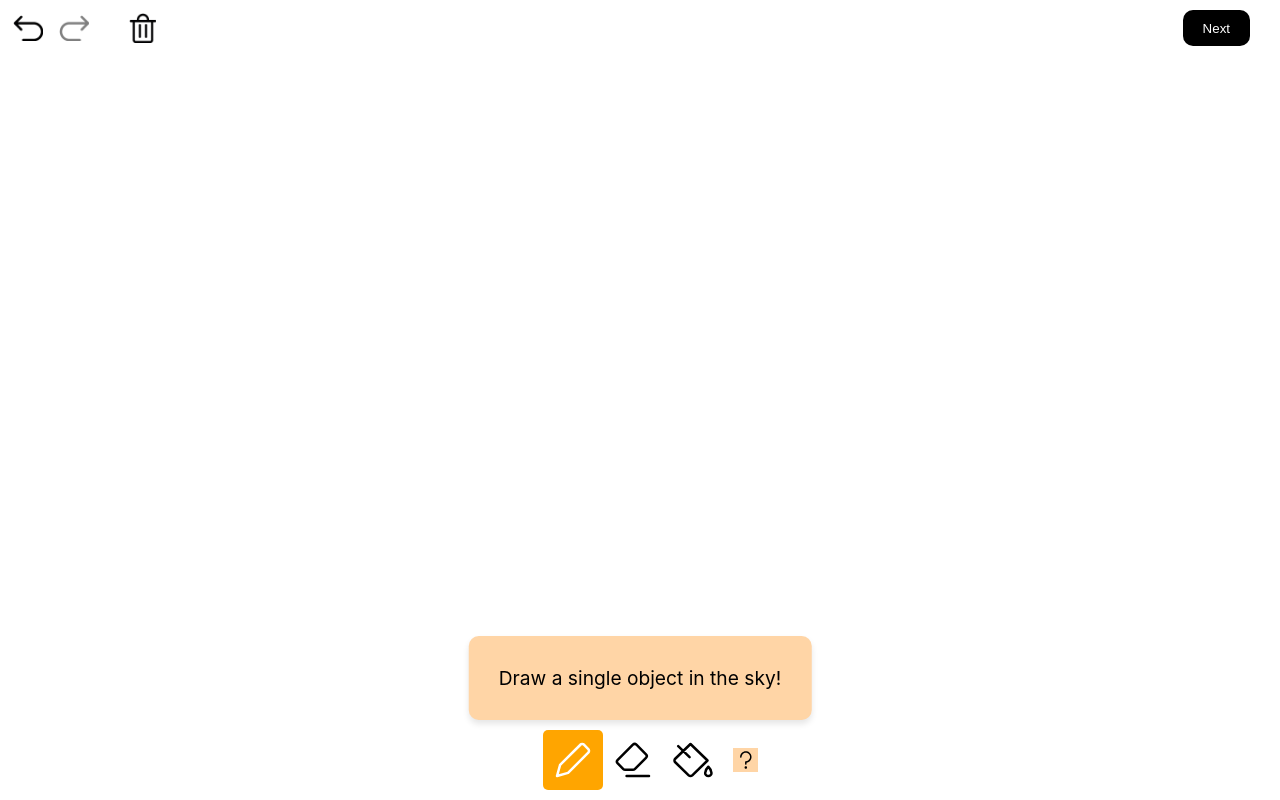
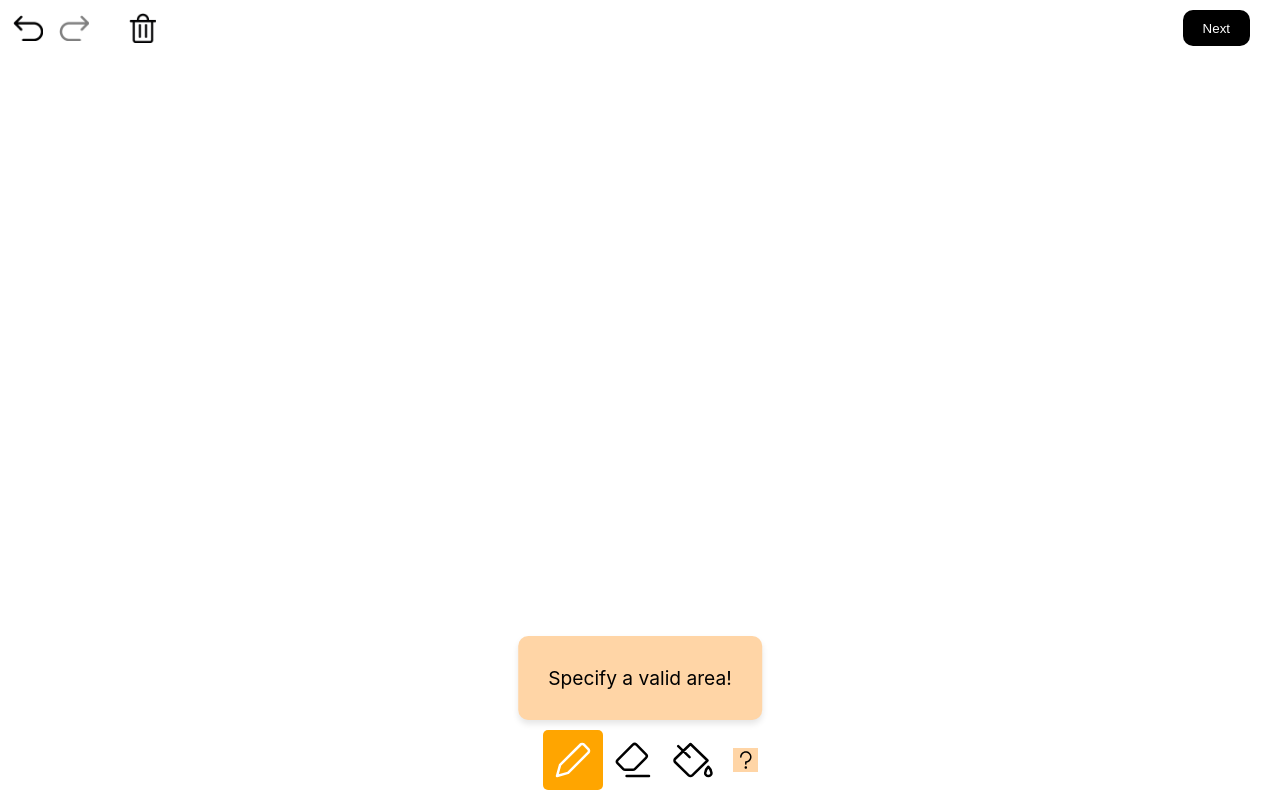
Before and after one commit to RioSamson/Digital-Wall, a React (Create React App) app in the folder app/: page /drawing in a window 1280 px wide. Both pictures are taken after a click on the element 745 px from the left and 760 px from the top of the page. Built offline with nearby package versions, Linux system fonts and the light colour scheme; no server answers.

Commit message:
added popup message content

```diff
--- a/app/src/components/BottomToolBar.js
+++ b/app/src/components/BottomToolBar.js
@@ -1,4 +1,4 @@
-import React, { useState } from "react";
+import React, { useState, useEffect } from "react";
 import Toolbox from "./Toolbox";
 import ColorPickerPopup from "./ColorPickerPopup";
 import PopupMessage from "./PopupMessage";
@@ -21,9 +21,17 @@ const BottomToolbar = ({
   canvasRef,
   lineWidth,
   setWidth,
+  area,
 }) => {
   const [svgBgColor, setSvgBgColor] = useState("white");
-  const [showPopup, setShowPopup] = useState(false);
+  const [showPopup, setShowPopup] = useState(true);
+
+  useEffect(() => {
+    const timer = setTimeout(() => {
+      setShowPopup(false);
+    }, 1500);
+    return () => clearTimeout(timer);
+  }, []);
 
   const handleQuestionMarkClick = () => {
     setSvgBgColor((prevColor) => (prevColor === "white" ? "#FFD5A6" : "white"));
@@ -61,7 +69,9 @@ const BottomToolbar = ({
           <path d="M12.7998 20.75C13.4902 20.75 14.0498 20.1904 14.0498 19.5C14.0498 18.8096 13.4902 18.25 12.7998 18.25C12.1094 18.25 11.5498 18.8096 11.5498 19.5C11.5498 20.1904 12.1094 20.75 12.7998 20.75Z" fill="black" />
         </svg>
       </div>
-      {showPopup && <PopupMessage />}
+      {showPopup && <PopupMessage
+      area={area}
+      />}
     </div>
   );
 };
--- a/app/src/components/PopupMessage.js
+++ b/app/src/components/PopupMessage.js
@@ -1,10 +1,21 @@
 import React from "react";
 
-const PopupMessage = () => {
+const PopupMessage = ({ area }) => {
+  let message;
+  if (area === "top") {
+    message = "Draw a single object in the sky!";
+  } else if (area === "center") {
+    message = "Draw a single object on the land!";
+  } else if (area === "bottom") {
+    message = "Draw a single object in the water!";
+  } else {
+    message = "Specify a valid area!";
+  }
+
   return (
     <div className="popup-message">
       <div className="popup-content">
-        <p style={{padding: "10px"}}>Draw a single object in the sky! </p>
+        <p style={{ padding: "10px" }}>{message}</p>
       </div>
     </div>
   );
--- a/app/src/pages/DrawingPage.js
+++ b/app/src/pages/DrawingPage.js
@@ -39,8 +39,8 @@ function DrawingPage() {
     "purple",
   ]);
   const [isUploading, setIsUploading] = useState(false);
-  const [enhancedImage, setEnhancedImage] = useState(null); // Store enhanced image
-  const [docId, setDocId] = useState(null); // Store document ID
+  const [enhancedImage, setEnhancedImage] = useState(null);
+  const [docId, setDocId] = useState(null);
 
   const handleUploadClick = () => {
     setShowTextInput(true);
@@ -460,7 +460,6 @@ const saveHistory = useCallback(() => {
   };
 
   const handleCanvasClick = (event) => {
-    console.log("canvas is clicked");
     if (mode === "fill") {
       console.log("mode is fill");
       // const canvas = canvasRef.current;
@@ -531,6 +530,7 @@ const saveHistory = useCallback(() => {
         canvasRef={canvasRef}
         lineWidth={lineWidth}
         setWidth={setWidth}
+        area={area}
       />
       <PromptModal
         showTextInput={showTextInput}
--- a/app/src/pages/SceneAreaSelectorPage.js
+++ b/app/src/pages/SceneAreaSelectorPage.js
@@ -121,7 +121,7 @@ function SceneAreaSelector() {
             backgroundImage: `url(${imageUrl})`,
             backgroundPosition: "top",
           }}
-          onClick={() => handleAreaSelect("air")}
+          onClick={() => handleAreaSelect("top")}
           onMouseOver={handleMouseOver}
           onMouseOut={handleMouseOut}
         >
@@ -134,7 +134,7 @@ function SceneAreaSelector() {
             backgroundImage: `url(${imageUrl})`,
             backgroundPosition: "center",
           }}
-          onClick={() => handleAreaSelect("land")}
+          onClick={() => handleAreaSelect("center")}
           onMouseOver={handleMouseOver}
           onMouseOut={handleMouseOut}
         >
@@ -147,7 +147,7 @@ function SceneAreaSelector() {
             backgroundImage: `url(${imageUrl})`,
             backgroundPosition: "bottom",
           }}
-          onClick={() => handleAreaSelect("water")}
+          onClick={() => handleAreaSelect("bottom")}
           onMouseOver={handleMouseOver}
           onMouseOut={handleMouseOut}
         >
```
